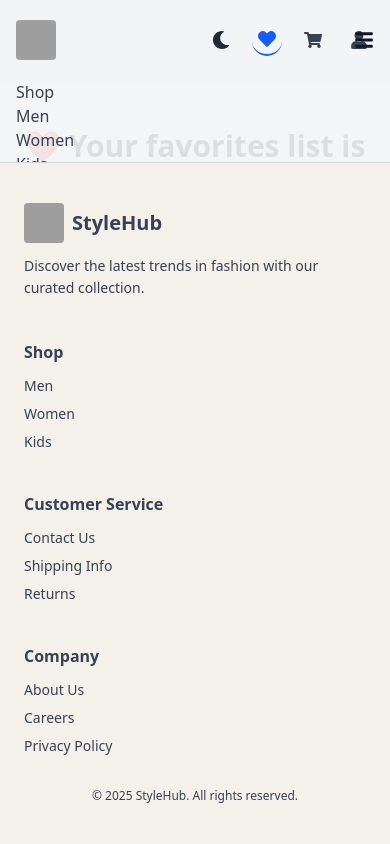
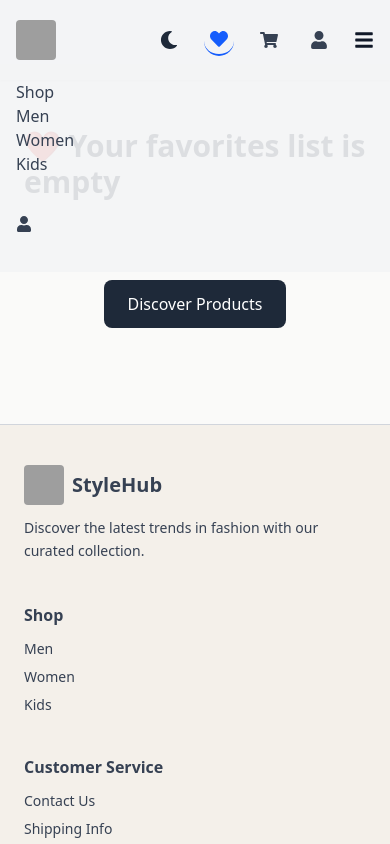
Before and after one commit to PorSou/clothes-shop, a React (Vite) app: page /favorite in a window 390 px wide. Both pictures are taken after a click on the button 364 px from the left and 40 px from the top of the page. Shown: the top 844 px of the page. Built offline with nearby package versions, Linux system fonts and the light colour scheme; grey boxes are pictures that could not be loaded.

Commit message:
fix responsive .

```diff
--- a/src/App.jsx
+++ b/src/App.jsx
@@ -12,7 +12,7 @@ import Kids from "./pages/kids-page/Kids";
 import Category from "./pages/category-page/Category";
 import FeaturedProducts from "./pages/feature-page/Feature";
 import JoinCommunity from "./components/JoinCommunity";
-import Footer from "./components/Footer";
+import Footer from "./components/Footer"; // Global Footer Component
 import ProductDetail from "./components/card-detail-feature/ProductDetail";
 import ProductDetailForCard from "./pages/feature-page/ProductDetailForCard";
 import MarqueeBar from "./components/Marquee";
@@ -30,7 +30,7 @@ const AppContent = () => {
   const [search, setSearch] = useState("");
   const theme = useSelector((state) => state.theme.mode);
 
-  // Apply dark class on html root when theme === dark
+  // Apply dark class on HTML root when theme === dark
   useEffect(() => {
     const root = window.document.documentElement;
     if (theme === "dark") root.classList.add("dark");
@@ -39,8 +39,8 @@ const AppContent = () => {
 
   return (
     <div
-      className={`flex flex-col min-h-screen transition-colors duration-300 bg-white ${
-        theme === "dark" ? "dark:bg-gray-900 dark:text-white" : "text-gray-900"
+      className={`flex flex-col min-h-screen transition-colors duration-300 ${
+        theme === "dark" ? "bg-gray-900 text-white" : "bg-white text-gray-900"
       }`}
     >
       <Navbar search={search} setSearch={setSearch} />
--- a/src/components/Navbar.jsx
+++ b/src/components/Navbar.jsx
@@ -19,7 +19,6 @@ const Navbar = ({ search, setSearch }) => {
   const dispatch = useDispatch();
   const navigate = useNavigate();
 
-  // Redux data
   const theme = useSelector((state) => state.theme.mode);
   const cartQuantity = useSelector((state) => state.cart?.totalQuantity || 0);
   const favoriteCount = useSelector(
@@ -35,7 +34,6 @@ const Navbar = ({ search, setSearch }) => {
     navigate("/login");
   };
 
-  // Dynamic styles for active/inactive links
   const linkBase =
     theme === "dark"
       ? "text-gray-300 hover:text-white transition duration-200"
@@ -95,6 +93,29 @@ const Navbar = ({ search, setSearch }) => {
               </NavLink>
             </li>
           ))}
+
+          {/* Mobile login/logout button */}
+          <li className="mt-4 lg:hidden">
+            {isAuthenticated ? (
+              <div>
+                <button
+                  onClick={handleLogout}
+                  className="px-2 py-1.5 text-xs sm:text-sm font-medium text-white bg-red-600 rounded-2xl hover:bg-red-700 transition"
+                >
+                  Logout
+                </button>
+              </div>
+            ) : (
+              <NavLink
+                to="/login"
+                className={({ isActive }) =>
+                  `p-1.5 rounded-2xl ${isActive ? activeLink : linkBase}`
+                }
+              >
+                <FaUser />
+              </NavLink>
+            )}
+          </li>
         </ul>
 
         {/* Search Bar */}
@@ -113,7 +134,12 @@ const Navbar = ({ search, setSearch }) => {
         </div>
 
         {/* Icons */}
-        <div className="flex items-center space-x-4 text-lg">
+        <div
+          className={`flex items-center space-x-5 text-lg lg:space-x-8 transition-all duration-300
+          ${
+            isAuthenticated ? "pl-4 lg:pl-0" : "pl-10 pr-10 lg:pl-0 lg:pr-0" // 👈 Push icons left on mobile when not logged in
+          }`}
+        >
           {/* Theme Toggle */}
           <div
             onClick={() => dispatch(toggleTheme())}
@@ -162,7 +188,7 @@ const Navbar = ({ search, setSearch }) => {
 
           {/* Profile/Login */}
           {isAuthenticated ? (
-            <div className="flex items-center space-x-2 mr-7">
+            <>
               <NavLink
                 to="/profile"
                 className={({ isActive }) =>
@@ -177,13 +203,17 @@ const Navbar = ({ search, setSearch }) => {
                   className="object-cover border border-gray-400 rounded-full w-7 h-7 sm:w-8 sm:h-8"
                 />
               </NavLink>
+
+              {/* Logout button for desktop */}
+              <li className="hidden lg:block">
                 <button
                   onClick={handleLogout}
                   className="px-2 py-1.5 text-xs sm:text-sm font-medium text-white bg-red-600 rounded-2xl hover:bg-red-700 transition"
                 >
                   Logout
                 </button>
-            </div>
+              </li>
+            </>
           ) : (
             <NavLink
               to="/login"
--- a/src/pages/auth/login-page/Login.jsx
+++ b/src/pages/auth/login-page/Login.jsx
@@ -1,11 +1,10 @@
-// src/pages/login-page/Login.jsx
 import React, { useState } from "react";
 import { useDispatch, useSelector } from "react-redux";
 import { loginSuccess } from "../../../features/auth/authSlice";
 import { Link, useNavigate, useLocation } from "react-router-dom";
 
 const Login = () => {
-  const theme = useSelector((state) => state.theme.mode); // ✅ get theme
+  const theme = useSelector((state) => state.theme.mode);
   const [email, setEmail] = useState("");
   const [password, setPassword] = useState("");
   const [loading, setLoading] = useState(false);
@@ -42,12 +41,12 @@ const Login = () => {
 
   return (
     <div
-      className={`flex items-center justify-center mb-35 mt-15 min-h-screen ${
+      className={`flex flex-col mt-20 transition-colors duration-300 ${
         theme === "dark" ? "bg-gray-900 text-white" : "bg-white text-gray-900"
       }`}
     >
       <div
-        className={`w-full max-w-md p-8 text-center rounded-2xl ${
+        className={`w-full max-w-md p-8 text-center rounded-2xl mx-auto ${
           theme === "dark" ? "bg-gray-800" : "bg-white"
         }`}
       >
@@ -144,6 +143,7 @@ const Login = () => {
           </p>
         </div>
       </div>
+
     </div>
   );
 };
--- a/src/pages/cart-page/Cart.jsx
+++ b/src/pages/cart-page/Cart.jsx
@@ -1,4 +1,3 @@
-// src/pages/cart/Cart.jsx
 import React from "react";
 import { useSelector, useDispatch } from "react-redux";
 import { removeFromCart, updateQuantity } from "../../features/cart/cartSlice";
@@ -32,13 +31,14 @@ const Cart = () => {
 
   return (
     <div
-      className={`min-h-screen transition-colors duration-300 ${
+      className={`flex flex-col min-h-screen transition-colors duration-300 ${
         theme === "dark"
           ? "bg-gray-900 text-gray-100"
           : "bg-stone-50 text-gray-900"
       }`}
     >
-      <div className="px-4 py-8 pb-40 mx-auto max-w-7xl">
+      {/* Scrollable content */}
+      <div className="flex-1 w-full px-4 py-8 mx-auto overflow-y-auto sm:max-w-7xl sm:px-6 lg:px-8">
         <h1 className="mb-8 text-4xl font-bold">Shopping Cart</h1>
 
         {cartItems.length === 0 ? (
@@ -64,7 +64,7 @@ const Cart = () => {
         ) : (
           <div className="grid grid-cols-1 gap-8 lg:grid-cols-3">
             {/* Cart Items */}
-            <div className="pb-10 space-y-4 lg:col-span-2">
+            <div className="space-y-4 lg:col-span-2">
               {cartItems.map((item) => (
                 <div
                   key={item.id}
@@ -122,7 +122,7 @@ const Cart = () => {
 
             {/* Order Summary */}
             <div
-              className={`sticky top-24 p-6 h-fit rounded-lg shadow-sm transition-colors duration-300 flex flex-col justify-between ${
+              className={`p-6 h-fit rounded-lg shadow-sm transition-colors duration-300 flex flex-col justify-between ${
                 theme === "dark"
                   ? "bg-gray-800 border border-gray-700"
                   : "bg-white border border-gray-200"
@@ -178,6 +178,7 @@ const Cart = () => {
         )}
       </div>
 
+      {/* Footer */}
       <Footer />
     </div>
   );
--- a/src/pages/favorite-page/Favorite.jsx
+++ b/src/pages/favorite-page/Favorite.jsx
@@ -25,8 +25,8 @@ const Favorite = () => {
         className="px-6 py-12 mx-auto overflow-y-auto max-w-7xl"
         style={{ paddingBottom: "6rem", maxHeight: "calc(100vh - 6rem)" }}
       >
-        {/* Header */}
-        <div className="sticky top-0 z-10 flex items-center justify-between mb-6 bg-inherit">
+        {/* Header (no sticky) */}
+        <div className="flex items-center justify-between mb-6 bg-inherit">
           <h1 className="text-3xl font-bold">
             {items.length > 0
               ? "Your Favorites"
@@ -68,20 +68,20 @@ const Favorite = () => {
             {items.map((item) => (
               <div
                 key={item.id}
-                className={`flex flex-col lg:flex-row items-start lg:items-center gap-6 p-6 rounded-lg shadow-sm transition-colors duration-300 ${
+                className={`flex flex-col gap-6 p-6 rounded-lg shadow-sm transition-colors duration-300 ${
                   theme === "dark"
                     ? "bg-gray-800 border border-gray-700"
                     : "bg-white border border-gray-300"
                 }`}
               >
-                <Link to={`/product/${item.id}`} className="flex-shrink-0">
+                <Link to={`/product/${item.id}`} className="w-full">
                   <img
                     src={item.image}
                     alt={item.name}
-                    className="object-cover w-full h-56 rounded-md lg:h-24 lg:w-24"
+                    className="object-cover w-full h-64 rounded-md"
                   />
                 </Link>
-                <div className="flex-1">
+                <div className="flex flex-col items-start justify-between flex-1">
                   <Link to={`/product/${item.id}`}>
                     <h3 className="text-lg font-semibold">{item.name}</h3>
                     <p
@@ -92,10 +92,9 @@ const Favorite = () => {
                       ${item.price.toFixed(2)}
                     </p>
                   </Link>
-                </div>
                   <button
                     onClick={() => dispatch(removeFromFavorite(item.id))}
-                  className={`px-4 py-2 mt-3 text-sm text-white transition rounded lg:mt-0 ${
+                    className={`px-4 py-2 mt-3 text-sm text-white transition rounded ${
                       theme === "dark"
                         ? "bg-red-600 hover:bg-red-500"
                         : "bg-red-600 hover:bg-red-500"
@@ -104,14 +103,29 @@ const Favorite = () => {
                     Remove
                   </button>
                 </div>
+              </div>
             ))}
           </div>
         )}
       </div>
 
-      {/* Footer fixed at bottom */}
-      <div className="fixed bottom-0 left-0 z-50 w-full">
+      {/* Footer responsive sticky/fixed */}
+      <div
+        className={`w-full ${
+          theme === "dark"
+            ? "bg-gray-900 text-white"
+            : "bg-stone-50 text-gray-900"
+        }`}
+      >
+        {/* Fixed footer for tablet & desktop */}
+        <div className="fixed bottom-0 left-0 z-50 hidden w-full md:block">
           <Footer />
+        </div>
+
+        {/* Normal footer for mobile */}
+        <div className="block md:hidden">
+          <Footer />
+        </div>
       </div>
     </div>
   );
--- a/src/pages/home/Page.jsx
+++ b/src/pages/home/Page.jsx
@@ -4,7 +4,6 @@ import { motion } from "framer-motion";
 
 export default function Home() {
   const images = [
-    "https://images.pexels.com/photos/603022/pexels-photo-603022.jpeg",
     "https://m.foolcdn.com/media/dubs/original_images/clothing_hanging_on_a_rack_in_a_store_fashion_retail_apparel_clothes.jpg",
     "https://millstonenews.com/wp-content/uploads/2023/06/Jeans.jpg",
     "https://c8.alamy.com/comp/P9DJB5/woman-clothes-set-casual-jeans-shirt-t-shirt-on-stone-background-fashion-beauty-background-top-view-copy-space-P9DJB5.jpg",
```
Lines whose indentation alone changed are shown as unchanged.
